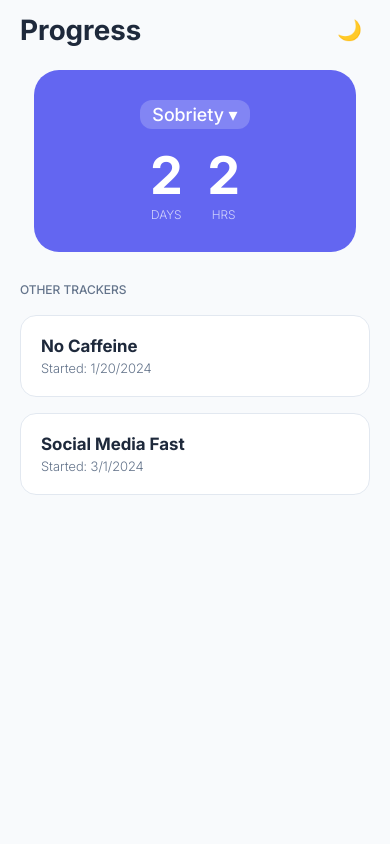
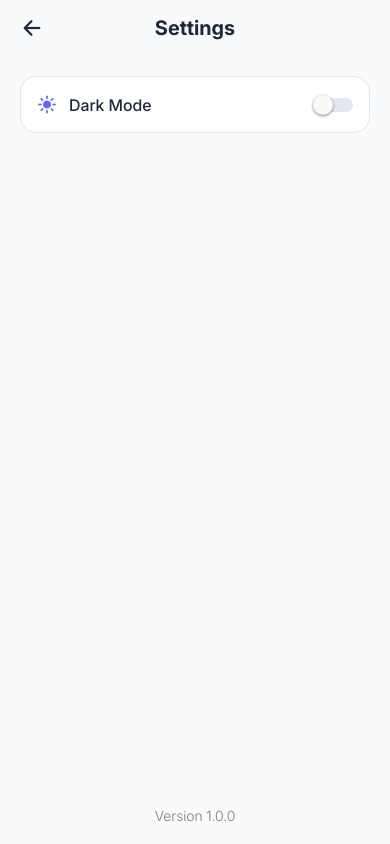
Before and after one commit to yinndlovu/tickr, a React Native app: screen /Settings in a window 390 px wide. Built offline with nearby package versions, Linux system fonts and the light colour scheme.

Commit message:
feat: build the settings screen

```diff
--- a/App.tsx
+++ b/App.tsx
@@ -1,23 +1,34 @@
 import { StatusBar } from "expo-status-bar";
-import { StyleSheet, Text, View } from "react-native";
+import { View } from "react-native";
 import { SafeAreaProvider } from "react-native-safe-area-context";
 import * as SplashScreen from "expo-splash-screen";
 import { useFonts } from "expo-font";
 import { useCallback } from "react";
+import { NavigationContainer } from "@react-navigation/native";
+import { createStackNavigator } from "@react-navigation/stack";
 
 // contexts
 import { ThemeProvider, useTheme } from "./context/ThemeContext";
 
 // screens
 import HomeScreen from "./screens/HomeScreen";
+import SettingsScreen from "./screens/SettingsScreen";
 
 SplashScreen.preventAutoHideAsync();
+const Stack = createStackNavigator();
 
 const AppContent = () => {
   const { isDark } = useTheme();
+
   return (
     <>
-      <HomeScreen />
+      <NavigationContainer>
+        <Stack.Navigator screenOptions={{ headerShown: false }}>
+          <Stack.Screen name="Home" component={HomeScreen} />
+          <Stack.Screen name="Settings" component={SettingsScreen} />
+        </Stack.Navigator>
+      </NavigationContainer>
+
       <StatusBar style={isDark ? "light" : "dark"} />
     </>
   );
@@ -43,19 +54,12 @@ export default function App() {
   }
 
   return (
-    <SafeAreaProvider>
-      <ThemeProvider>
-        <AppContent />
-      </ThemeProvider>
-    </SafeAreaProvider>
+    <View style={{ flex: 1 }} onLayout={onLayoutRootView}>
+      <SafeAreaProvider>
+        <ThemeProvider>
+          <AppContent />
+        </ThemeProvider>
+      </SafeAreaProvider>
+    </View>
   );
 }
-
-const styles = StyleSheet.create({
-  container: {
-    flex: 1,
-    backgroundColor: "#fff",
-    alignItems: "center",
-    justifyContent: "center",
-  },
-});
--- a/screens/HomeScreen.tsx
+++ b/screens/HomeScreen.tsx
@@ -7,6 +7,8 @@ import {
   TouchableOpacity,
 } from "react-native";
 import { useSafeAreaInsets } from "react-native-safe-area-context";
+import { useNavigation } from "@react-navigation/native";
+import { Ionicons } from "@expo/vector-icons";
 
 // internal
 import { useTheme } from "../context/ThemeContext";
@@ -25,6 +27,7 @@ const MOCK_HABITS: Habit[] = [
 ];
 
 const HomeScreen: React.FC = () => {
+  const navigation = useNavigation<any>();
   const { theme, toggleTheme } = useTheme();
   const insets = useSafeAreaInsets();
 
@@ -61,12 +64,14 @@ const HomeScreen: React.FC = () => {
                 Progress
               </AppText>
               <TouchableOpacity
-                onPress={toggleTheme}
-                style={styles.themeToggle}
+                onPress={() => navigation.navigate("Settings")}
+                style={styles.iconButton}
               >
-                <Text style={{ fontSize: 20 }}>
-                  {theme.background === "#F8FAFC" ? "🌙" : "☀️"}
-                </Text>
+                <Ionicons
+                  name="settings-outline"
+                  size={24}
+                  color={theme.text}
+                />
               </TouchableOpacity>
             </View>
 
@@ -141,6 +146,12 @@ const styles = StyleSheet.create({
   title: {
     fontSize: 28,
   },
+  iconButton: {
+    width: 56,
+    height: 56,
+    justifyContent: "center",
+    alignItems: "center",
+  },
   themeToggle: {
     padding: 8,
   },
--- /dev/null
+++ b/screens/SettingsScreen.tsx
@@ -0,0 +1,113 @@
+import React from "react";
+import { View, StyleSheet, TouchableOpacity, Switch } from "react-native";
+import { useSafeAreaInsets } from "react-native-safe-area-context";
+import { Ionicons } from "@expo/vector-icons";
+import { useNavigation } from "@react-navigation/native";
+
+// internal
+import { useTheme } from "../context/ThemeContext";
+import { AppText } from "../components/AppText";
+
+const SettingsScreen: React.FC = () => {
+  const { theme, isDark, toggleTheme } = useTheme();
+  const insets = useSafeAreaInsets();
+  const navigation = useNavigation();
+
+  return (
+    <View
+      style={[
+        styles.container,
+        { backgroundColor: theme.background, paddingTop: insets.top },
+      ]}
+    >
+      <View style={styles.header}>
+        <TouchableOpacity onPress={() => navigation.goBack()}>
+          <Ionicons name="arrow-back" size={24} color={theme.text} />
+        </TouchableOpacity>
+        <AppText
+          variant="bold"
+          style={[styles.headerTitle, { color: theme.text }]}
+        >
+          Settings
+        </AppText>
+        <View style={{ width: 24 }} />
+      </View>
+
+      <View style={styles.section}>
+        <View
+          style={[
+            styles.row,
+            { backgroundColor: theme.card, borderColor: theme.accent },
+          ]}
+        >
+          <View style={styles.labelGroup}>
+            <Ionicons
+              name={isDark ? "moon" : "sunny"}
+              size={20}
+              color={theme.primary}
+            />
+            <AppText
+              variant="medium"
+              style={[styles.rowText, { color: theme.text }]}
+            >
+              Dark Mode
+            </AppText>
+          </View>
+          <Switch
+            value={isDark}
+            onValueChange={toggleTheme}
+            trackColor={{ false: theme.accent, true: theme.primary }}
+          />
+        </View>
+      </View>
+
+      <AppText variant="light" style={styles.version}>
+        Version 1.0.0
+      </AppText>
+    </View>
+  );
+};
+
+const styles = StyleSheet.create({
+  container: {
+    flex: 1,
+  },
+  header: {
+    flexDirection: "row",
+    justifyContent: "space-between",
+    alignItems: "center",
+    paddingHorizontal: 20,
+    paddingVertical: 15,
+  },
+  headerTitle: {
+    fontSize: 20,
+  },
+  section: {
+    marginTop: 20,
+    paddingHorizontal: 20,
+  },
+  row: {
+    flexDirection: "row",
+    justifyContent: "space-between",
+    alignItems: "center",
+    padding: 16,
+    borderRadius: 16,
+    borderWidth: 1,
+  },
+  labelGroup: {
+    flexDirection: "row",
+    alignItems: "center",
+    gap: 12,
+  },
+  rowText: {
+    fontSize: 16,
+  },
+  version: {
+    textAlign: "center",
+    marginTop: "auto",
+    marginBottom: 20,
+    opacity: 0.5,
+  },
+});
+
+export default SettingsScreen;
```
Also changed, not shown: package.json (+6 -1 lines), 1 other file (tests, documents, lock files or other folders).
